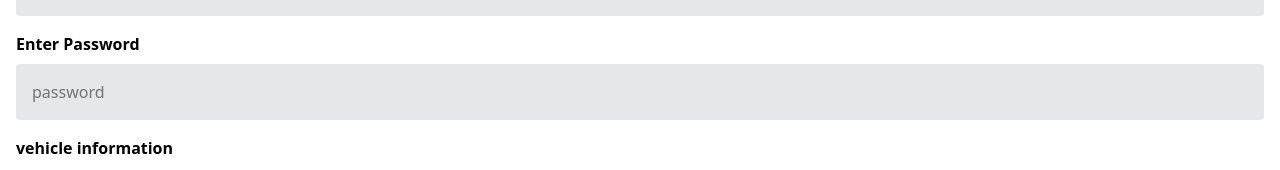
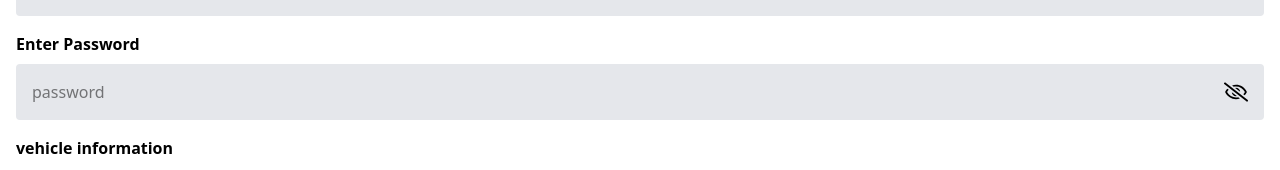
Before and after one commit to aarij0119/UberApp, a React (Vite) app in the folder frontend/: page /captain-signup in a window 1280 px wide. Shown: the part 288-458 px from the top of the page. Built offline with nearby package versions, Linux system fonts and the light colour scheme.

Commit message:
Show hide feature add of password in captain login and register

```diff
--- a/frontend/src/pages/CaptainLogin.jsx
+++ b/frontend/src/pages/CaptainLogin.jsx
@@ -1,6 +1,8 @@
 import React, { useState } from 'react'
 import Logo from '../Components/Logo'
 import { Link } from 'react-router-dom'
+import { FaRegEye } from "react-icons/fa";
+import { FaRegEyeSlash } from "react-icons/fa";
 
 const CaptainLogin = () => {
   const [formdata, setformdata] = useState({
@@ -11,6 +13,11 @@ const CaptainLogin = () => {
     email: '',
     password: ''
   });
+  const[hide,sethide] = useState(false);
+  const hidehandler = () => {
+    sethide((prev) => !prev);
+  }
+  console.log(hide)
   const changehandler = (e) => {
     const { name, value } = e.target;
     setformdata({ ...formdata, [name]: value })
@@ -53,7 +60,7 @@ const CaptainLogin = () => {
             <label className='block  mb-2 font-bold text-base'>What's your email</label>
             <span className='text-red-800 font-bold'>{formerror.email}</span>
             <input
-              className='bg-gray-200 p-4 w-full'
+              className='bg-gray-200 p-4 w-full rounded'
               placeholder='example@gmail.com'
               value={formdata.email}
               onChange={changehandler}
@@ -63,14 +70,19 @@ const CaptainLogin = () => {
           <div>
             <label className='block mb-2 font-bold text-base'>Enter Password</label>
             <span className='text-red-800 font-bold'>{formerror.password}</span>
+            <div className='flex items-center'>
             <input
-              className='bg-gray-200 p-4 w-full'
-              type='password'
+              className='bg-gray-200 p-4 w-full outline-none rounded-l'
+              type={hide ? 'text' : 'password'}
               placeholder='password'
               value={formdata.password}
               onChange={changehandler}
               name='password'
             />
+            <h4 onClick={hidehandler} className='p-4 bg-gray-200 rounded-r'>
+              {hide ? <FaRegEye size={24}/> : <FaRegEyeSlash size={24}/>}
+            </h4>
+            </div>
           </div>
           <button className='bg-black text-white p-2 w-full rounded text-lg font-semibold' type='submit'>Login</button>
         </form>
--- a/frontend/src/pages/CaptainSignup.jsx
+++ b/frontend/src/pages/CaptainSignup.jsx
@@ -1,6 +1,8 @@
 import React, { useState } from 'react'
 import { Link } from 'react-router-dom'
 import Logo from '../Components/Logo'
+import { FaRegEye } from "react-icons/fa";
+import { FaRegEyeSlash } from "react-icons/fa";
 
 const CaptainSignup = () => {
   const [formdata, setformdata] = useState({
@@ -22,7 +24,12 @@ const CaptainSignup = () => {
     vehicleplate: '',
     vehiclenumber: '',
     vehicletype: ''
-  })
+  });
+  const [hide,sethide] = useState(false);
+  const showhandler = () => {
+    sethide((prev)=> !prev)
+  }
+
 
   function validator() {
     const errors = {};
@@ -138,14 +145,17 @@ const CaptainSignup = () => {
           <div>
             <label className='block mb-2 font-bold text-base'>Enter Password</label>
             <span className='text-red-800 font-bold'>{formerrors.password}</span>
-            <input
-              className='bg-gray-200 p-4 w-full focus:outline-yellow-800 rounded'
-              type='text'
+           <div className='flex items-center'>
+           <input
+              className='bg-gray-200 p-4 w-full outline-none rounded-l'
+              type={hide ? 'text' : 'password'}
               placeholder='password'
               onChange={changehandler}
               value={formdata.password}
               name='password'
             />
+            <h4 onClick={showhandler} className='p-4 rounded-r bg-gray-200'>{hide ? <FaRegEye size={24}/> : <FaRegEyeSlash size={24}/>}</h4>
+           </div>
           </div>
           <label className='block  font-bold text-base'>vehicle information</label>
           <div className='grid grid-cols-2 gap-2'>
```
